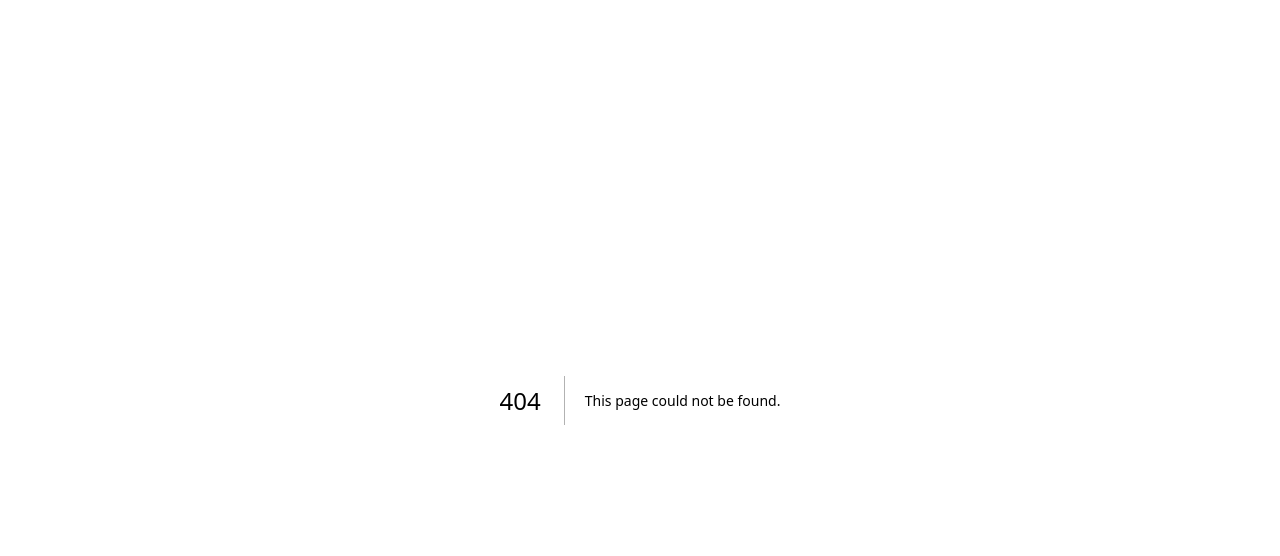
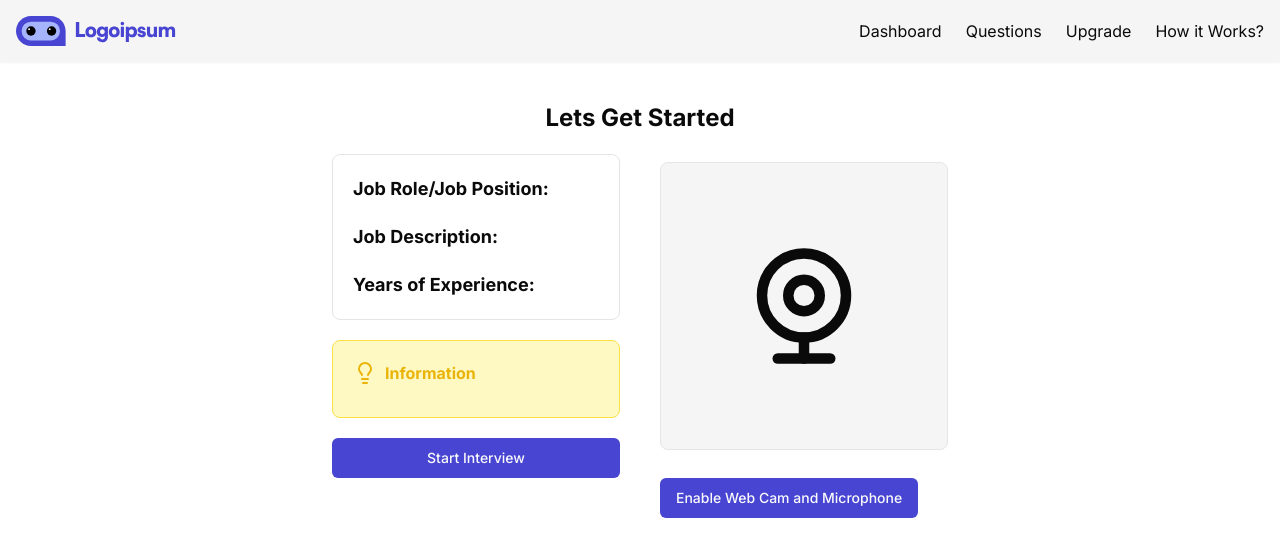
Before and after one commit to Aman0413/Prepmind, a Next.js app: page /dashboard/interview/1 in a window 1280 px wide. Before the commit this address had no page. Shown: the top 556 px of the page. Built offline with nearby package versions, Linux system fonts and the light colour scheme; no server answers; the database is empty.

Commit message:
completed add webcam

```diff
--- a/package.json
+++ b/package.json
@@ -24,6 +24,7 @@
     "next": "14.2.4",
     "react": "^18",
     "react-dom": "^18",
+    "react-webcam": "^7.2.0",
     "tailwind-merge": "^2.3.0",
     "tailwindcss-animate": "^1.0.7",
     "uuid": "^10.0.0"
--- a/src/app/dashboard/_components/AddNewInterview.jsx
+++ b/src/app/dashboard/_components/AddNewInterview.jsx
@@ -18,12 +18,14 @@
 import { useUser } from "@clerk/nextjs";
 import moment from "moment";
 import { MockInterview } from "@/models/schema";
+import { useRouter } from "next/navigation";
 
 function AddNewInterview() {
   const [openDialog, setOpenDialog] = useState(false);
   const [loading, setLoading] = useState(false);
   const [response, setResponse] = useState([]);
   const { user } = useUser();
+  const router = useRouter();
 
   const [data, setData] = useState({
     jobRole: "",
@@ -68,7 +70,12 @@
           createdAt: moment().format("YYYY-MM-DD HH:mm:ss"),
         })
         .returning({ mockId: MockInterview.mockId });
-      console.log("Inserted Mock Interview", response);
+
+      if (response) {
+        router.push(`/dashboard/interview/${response[0].mockId}`);
+      } else {
+        console.log("Error in saving Interview Questions");
+      }
     } else {
       console.log("Error in generating Interview Questions");
     }
--- /dev/null
+++ b/src/app/dashboard/interview/[interviewId]/page.jsx
@@ -0,0 +1,91 @@
+"use client";
+
+import { Button } from "@/components/ui/button";
+import { MockInterview } from "@/models/schema";
+import { db } from "@/utils/db";
+import { eq } from "drizzle-orm";
+import { Lightbulb, WebcamIcon } from "lucide-react";
+import React, { useEffect, useState } from "react";
+import Webcam from "react-webcam";
+
+function Interview({ params }) {
+  const [interviewDetails, setInterviewDetails] = useState();
+  const [webCamEnabled, setWebCamEnabled] = useState(false);
+
+  const getInterviewDetails = async () => {
+    // getting interview details by mockId from database
+    const res = await db
+      .select()
+      .from(MockInterview)
+      .where(eq(MockInterview.mockId, params.interviewId));
+
+    setInterviewDetails(res[0]);
+    console.log(res);
+  };
+
+  useEffect(() => {
+    getInterviewDetails();
+  }, []);
+  return (
+    <div className="my-10 flex justify-center flex-col items-center">
+      <h2 className="font-bold text-2xl">Lets Get Started</h2>
+      <div className="grid grid-cols-1 md:grid-cols-2 gap-10">
+        <div className="flex flex-col my-5 gap-5 ">
+          <div className="flex flex-col gap-5 p-5 rounded-lg border">
+            <h2 className="text-lg">
+              <strong>Job Role/Job Position:</strong>{" "}
+              {interviewDetails?.jobPosition}
+            </h2>
+            <h2 className="text-lg">
+              <strong>Job Description:</strong> {interviewDetails?.jobDesc}
+            </h2>
+            <h2 className="text-lg">
+              <strong>Years of Experience:</strong>{" "}
+              {interviewDetails?.jobExperience}
+            </h2>
+          </div>
+          <div className="p-5 border rounded-lg border-yellow-300 bg-yellow-100">
+            <h2 className=" flex gap-2 items-center text-yellow-500">
+              {" "}
+              <Lightbulb />
+              <strong>Information</strong>
+            </h2>
+            <h2 className="mt-3 text-yellow-700">
+              {process.env.NEXT_PUBLIC_INFORMATION}
+            </h2>
+          </div>
+          <Button>Start Interview</Button>
+        </div>
+
+        <div>
+          {webCamEnabled ? (
+            <Webcam
+              onUserMedia={() => setWebCamEnabled(true)}
+              onUserMediaError={() => setWebCamEnabled(false)}
+              mirrored={true}
+              style={{
+                width: 300,
+                height: 300,
+              }}
+            />
+          ) : (
+            <>
+              <WebcamIcon className="h-72 w-full my-7 p-20 bg-secondary rounded-lg border" />
+            </>
+          )}
+          {webCamEnabled ? (
+            <Button onClick={() => setWebCamEnabled(false)}>
+              Diseable Web Cam and Microphone
+            </Button>
+          ) : (
+            <Button onClick={() => setWebCamEnabled(true)}>
+              Enable Web Cam and Microphone
+            </Button>
+          )}
+        </div>
+      </div>
+    </div>
+  );
+}
+
+export default Interview;
```
Also changed, not shown: 1 other file (tests, documents, lock files or other folders).
